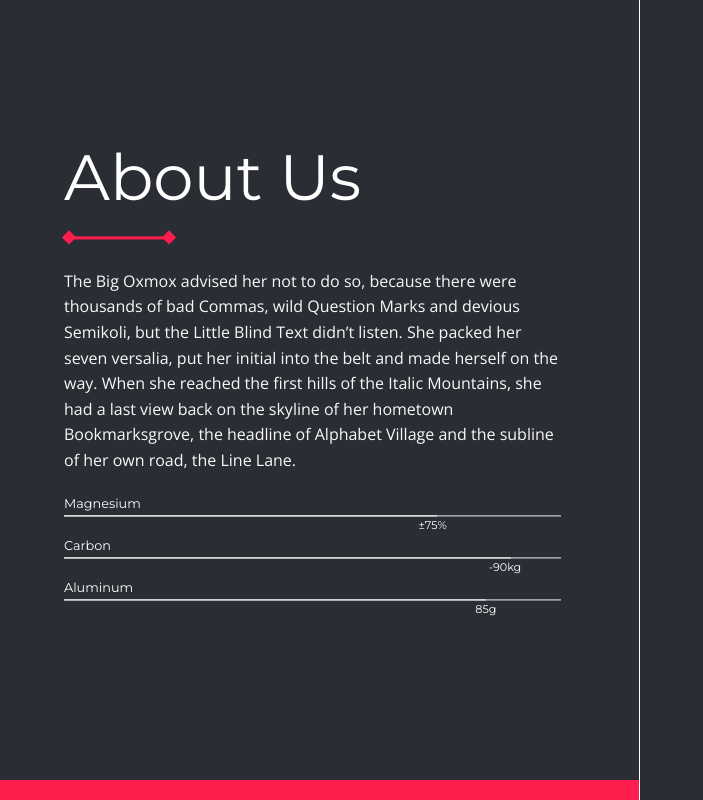
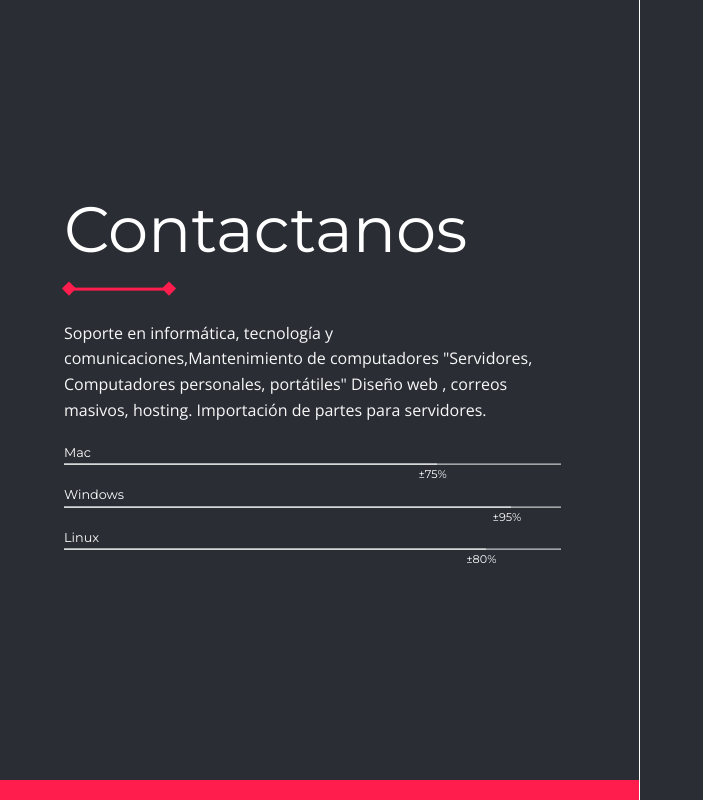
Before and after one commit to karlitoxz/sucomputador, a plain HTML site: page index.html in a window 1280 px wide. Shown: the part 820-1620 px from the top of the page, without its empty margins (0-703 px from the left). Drawn offline with nearby package versions, Linux system fonts and the light colour scheme; some packages are replaced by stand-ins of ours; files whose address does not match are found by name.

Commit message:
Primeros cambios del index

```diff
--- a/index.html
+++ b/index.html
@@ -101,16 +101,16 @@
 				<!-- OPEN - Content -->
 				<div class="item-title">
 
-					<h2>About Us</h2>
+					<h2>Contactanos</h2>
 
 			        <div class="separator"></div>
 
-			        <p>The Big Oxmox advised her not to do so, because there were thousands of bad Commas, wild Question Marks and devious Semikoli, but the Little Blind Text didn’t listen. She packed her seven versalia, put her initial into the belt and made herself on the way. When she reached the first hills of the Italic Mountains, she had a last view back on the skyline of her hometown Bookmarksgrove, the headline of Alphabet Village and the subline of her own road, the Line Lane.</p>
+			        <p>Soporte en informática, tecnología y comunicaciones,Mantenimiento de computadores "Servidores, Computadores personales, portátiles" Diseño web , correos masivos, hosting. Importación de partes para servidores.</p>
 
 					<!-- OPEN - Progress bars -->
 					<div class="progress-block">
 
-						<h3>Magnesium</h3>
+						<h3>Mac</h3>
 
 						<div class="progress-part">
 
@@ -120,22 +120,22 @@
 
 	                    </div>
 
-	                    <h3>Carbon</h3>
+	                    <h3>Windows</h3>
 
 	                    <div class="progress-part">
 
 	                        <div class="progress-dash" style="width:90%">
-	                            <span>-90kg</span>
+	                            <span>±95%</span>
 	                        </div>
 
 	                    </div>
 
-	                    <h3>Aluminum</h3>
+	                    <h3>Linux</h3>
 
 	                    <div class="progress-part">
 
 	                        <div class="progress-dash" style="width:85%">
-	                            <span>85g</span>
+	                            <span>±80%</span>
 	                        </div>
 
 	                    </div>
@@ -307,14 +307,14 @@
 								<div id="subscribe" class="animated-middle opacity-0">
 
 					                <!-- OPEN - Newsletter form -->
-					                <form action="php/email.php" id="notifyMe" method="get">
+					                <form action="php/email.php" method="get"  id="notifyMe">
 
 					                    <div class="form-group">
 
 					                        <div class="controls">
 
 					                        	<!-- Field  -->
-					                        	<input type="text" id="mail-sub" name="email" placeholder="Escríbenos un correo" onfocus="this.placeholder = ''" onblur="this.placeholder = 'Escríbenos un correo'" class="form-control email " />
+					                        	<input type="text" id="mail-sub" name="email" placeholder="Escríbenos un correo" onfocus="this.placeholder = ''" onblur="this.placeholder = 'Escríbenos un correo'" class="form-control email srequiredField" />
 
 					                            <!-- Button  -->
 					                            <button class="btn btn-lg submit">Enviar</button>
@@ -380,7 +380,7 @@
 	                			</a>
 
 				                <div class="carousel-caption">
-				                  <h3>Fully Responsive</h3>
+				                  <h3>Instalacion de sistemas operativos </h3>
 				                </div>
 
 				            </div>
@@ -659,7 +659,7 @@
 	<script src="js/countdown.js"></script>
 
 	<!-- Newsletter plugin -->
-	<script src="js/notifyMe.js"></script>
+	<!--<script src="js/notifyMe.js"></script>-->
 
 	<!-- MultiScroll plugin -->
 	<script src="js/jquery.multiscroll.js"></script>
```
Also changed, not shown: css/style-4.css (+0 -7 lines), 1 other file.
